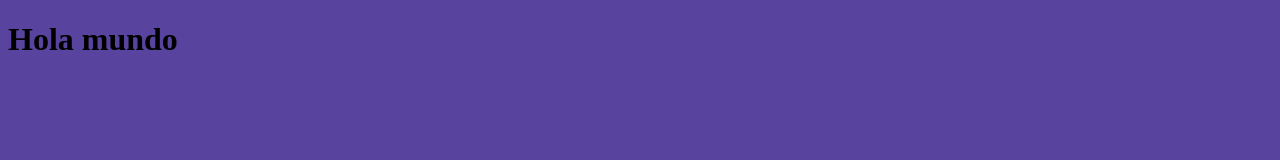
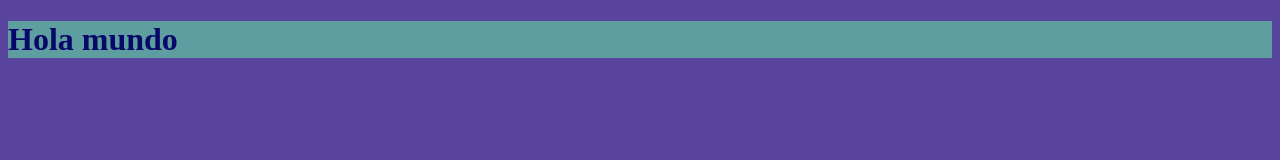
Before and after one commit to Drancerf/primera_web_linux, a plain HTML site: page index.html in a window 1280 px wide. Drawn offline with Linux system fonts and the light colour scheme.

Commit message:
Mejorando la estructura del documento

```diff
--- a/index.css
+++ b/index.css
@@ -1,3 +1,7 @@
 body{
     background-color: rgb(88, 68, 158);
 }
+header{
+    color: rgb(8, 8, 105);
+    background-color: cadetblue;
+}
--- a/index.html
+++ b/index.html
@@ -8,7 +8,11 @@
     <title>Mi primera web en linux</title>
 </head>
 <body>
-    <h1>Hola mundo</h1>
+    <header>
+        <h1>Hola mundo</h1>
+    </header>
+
+
     <script src="index.js"></script>
 </body>
 </html>
```
